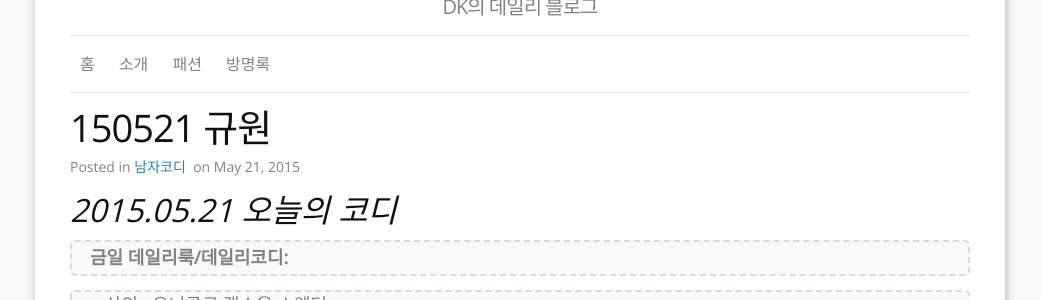
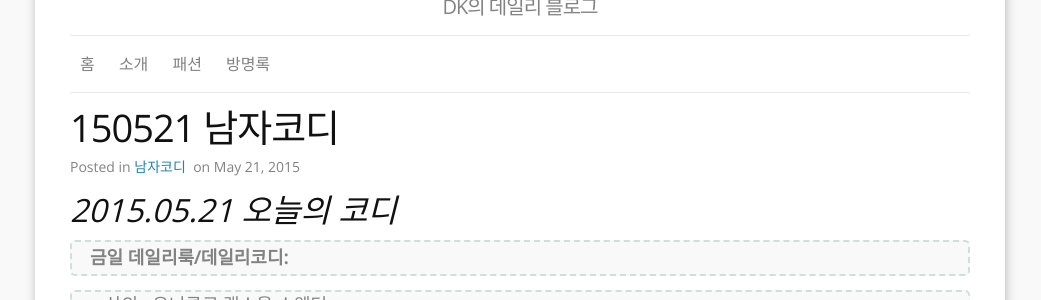
Before and after one commit to kut-fashion/kut-fashion, a Jekyll site: the page built from _posts/2015-05-21-DailyMen4.md, in a window 1280 px wide. Shown: the part 127-427 px from the top of the page, without its empty margins (120-1161 px from the left). Built offline with Jekyll 4.4.1, drawn with Linux system fonts in a browser that asks for light colours; comment, search, counter and statistics services are not loaded.

Commit message:
Update 2015-05-21-DailyMen4.md

```diff
--- a/_posts/2015-05-21-DailyMen4.md
+++ b/_posts/2015-05-21-DailyMen4.md
@@ -1,6 +1,6 @@
 ---
 layout: post
-title:  "150521 규원"
+title:  "150521 남자코디"
 date:   2015-05-21 22:15:00
 categories: 남자코디
 ---
```
